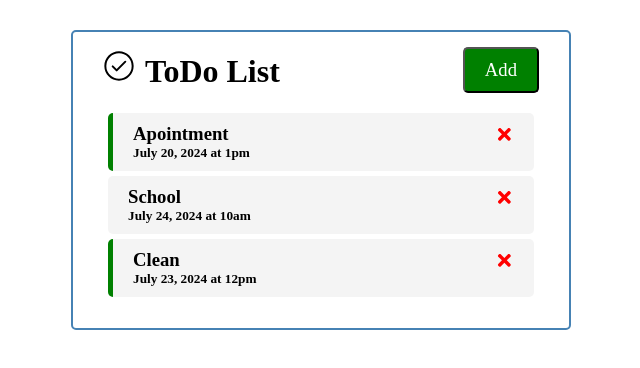
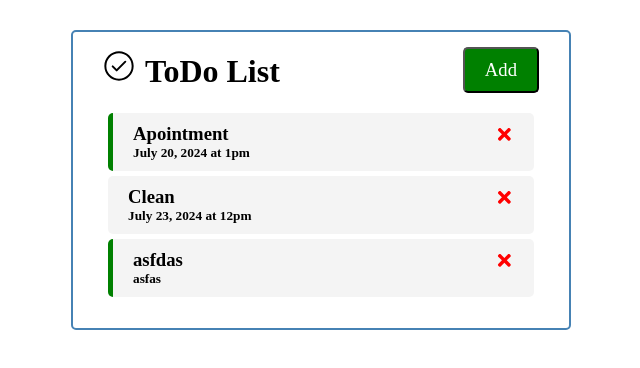
Before and after one commit to AngelRomanchuk/Sem2_term1, a React (Create React App) app in the folder React/todo_list/: page / in a window 1280 px wide. Shown: the top 368 px of the page, without its empty margins (319-959 px from the left). Built offline with nearby package versions, Linux system fonts and the light colour scheme; data requests are answered from the project's data file.

Commit message:
delete and add data to server

```diff
--- a/React/todo_list/db.json
+++ b/React/todo_list/db.json
@@ -1,7 +1,22 @@
 {
-    "tasks":[
-        {"id":1, "text":"Apointment", "date":"July 20, 2024 at 1pm", "reminder":true},
-        {"id":2, "text":"School", "date":"July 24, 2024 at 10am", "reminder":false},
-        {"id":3, "text":"Clean", "date":"July 23, 2024 at 12pm", "reminder":true}
-    ]
+  "tasks": [
+    {
+      "id": "1",
+      "text": "Apointment",
+      "date": "July 20, 2024 at 1pm",
+      "reminder": true
+    },
+    {
+      "id": "3",
+      "text": "Clean",
+      "date": "July 23, 2024 at 12pm",
+      "reminder": false
+    },
+    {
+      "id": "edbc",
+      "text": "asfdas",
+      "date": "asfas",
+      "reminder": true
+    }
+  ]
 }
--- a/React/todo_list/src/App.js
+++ b/React/todo_list/src/App.js
@@ -10,23 +10,46 @@ function App() {
   const[showAddTask, setShowAddTask] = useState(false);
 
   // To Delete A Task
-  const deleteTask = (id) => {
-    // console.log("delete", id);
-    setTasks(tasks.filter((task) => task.id != id)) // Match ids and if it is found it is filtered that task (deletes it)
+  const deleteTask = async (id) => {
+    // bring the task with given id
+    await fetch(`http://localhost:5000/tasks/${id}`, {method:"DELETE"});
+
+    setTasks(tasks.filter((task)=>task.id !== id));
   };
 
   // To Toggle Reminder true or false
-  const toggleReminder=(id)=>{
+  const toggleReminder= async (id)=>{
+    const taskToToggle = await fetchTask(id);
+    const updTask = {...taskToToggle, reminder: !taskToToggle.reminder};
+
+    const res = await fetch(`http://localhost:5000/tasks/${id}`, {method: 'PUT',
+      headers: {
+      "Content-type":"application/json",
+      },
+      body: JSON.stringify(updTask),
+    })
+
     setTasks(tasks.map((task) => task.id === id ? {...task,reminder : !task.reminder} : task));
   };
 
   // To Add Task
-  const addTask = (task) => {
+  const addTask = async (task) => {
     // console.log(task);
 
-    const id=Math.floor(Math.random()*1000)+1;
-    const newTask = {id, ...task}; // create new task and embed id with it
-    setTasks([...tasks,newTask]);
+    const res = await fetch("http://localhost:5000/tasks", {
+      method: "POST",
+      headers: {
+        "Content-type":"application/json",
+      },
+      body: JSON.stringify(task),
+    });
+
+    const data = await res.json();
+    setTasks([...tasks, data]);
+
+    // const id=Math.floor(Math.random()*1000)+1;
+    // const newTask = {id, ...task}; // create new task and embed id with it
+    // setTasks([...tasks,newTask]);
   };
 
   const fetchTasks = async () => {
@@ -35,6 +58,14 @@ function App() {
 
     return data;
   };
+
+  const fetchTask = async (id) => {
+    const res = await fetch(`http://localhost:5000/tasks/${id}`);
+    const data = await res.json();
+    return data;
+  }
+
+
   useEffect(() => {
     const getTasks = async () => {
       const tasksFromServer = await fetchTasks();
```
